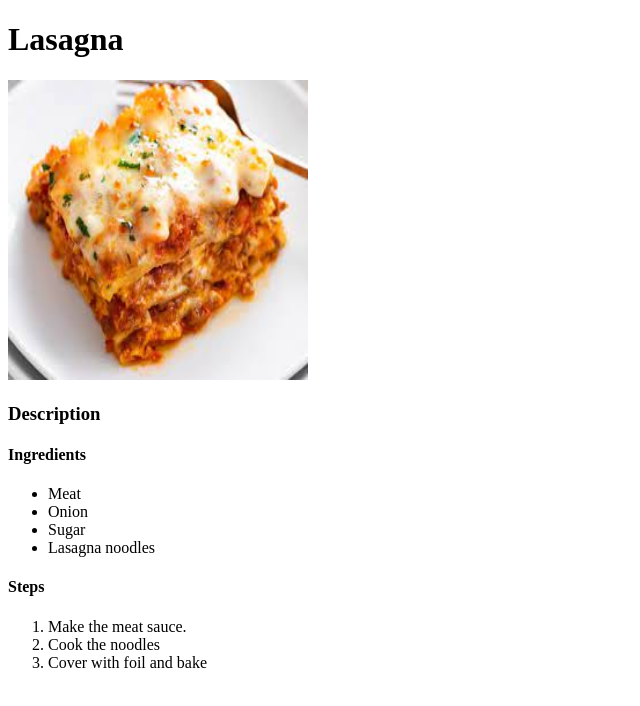
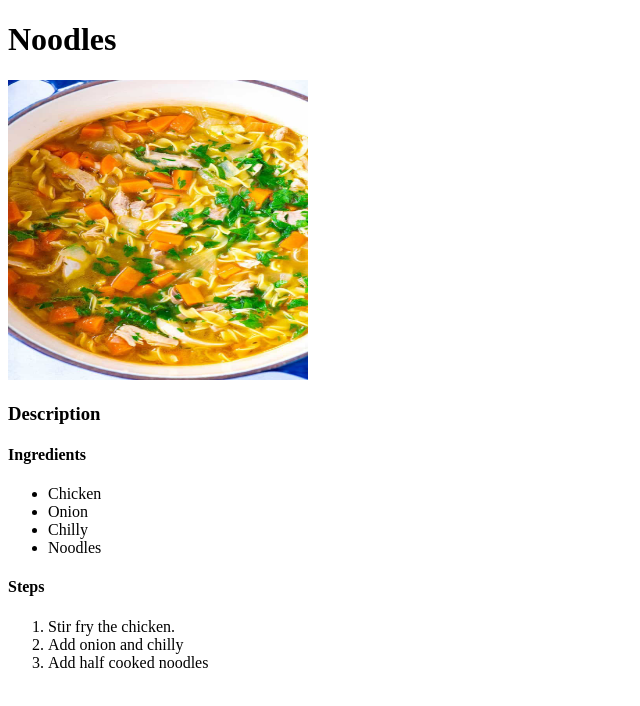
Before and after one commit to arjunsiv/odin-recipes, a plain HTML site: page recipes/noodles.html in a window 1280 px wide. Shown: the whole page, without its empty margins (0-640 px from the left). Drawn offline with Linux system fonts and the light colour scheme.

Commit message:
Added noodles recipe

```diff
--- a/recipes/noodles.html
+++ b/recipes/noodles.html
@@ -3,24 +3,24 @@
 <head>
     <meta charset="UTF-8">
     <meta name="viewport" content="width=device-width, initial-scale=1.0">
-    <title>lasagna</title>
+    <title>noodles</title>
 </head>
 <body>
-    <h1>Lasagna</h1>
-    <img src="../images/lasagna.jpeg" alt="lasagna" height="300" width="300" >
+    <h1>Noodles</h1>
+    <img src="../images/noodles.jpg" alt="noodles" height="300" width="300" >
     <h3>Description</h3>
     <h4>Ingredients</h4>
     <ul>
-        <li>Meat</li>
+        <li>Chicken</li>
         <li>Onion</li>
-        <li>Sugar</li>
-        <li>Lasagna noodles</li>
+        <li>Chilly</li>
+        <li>Noodles</li>
     </ul>
     <h4>Steps</h4>
     <ol>
-        <li>Make the meat sauce.</li>
-        <li>Cook the noodles</li>
-        <li>Cover with foil and bake</li>
+        <li>Stir fry the chicken.</li>
+        <li>Add onion and chilly</li>
+        <li>Add half cooked noodles</li>
     </ol>
 </body>
 </html>
```
